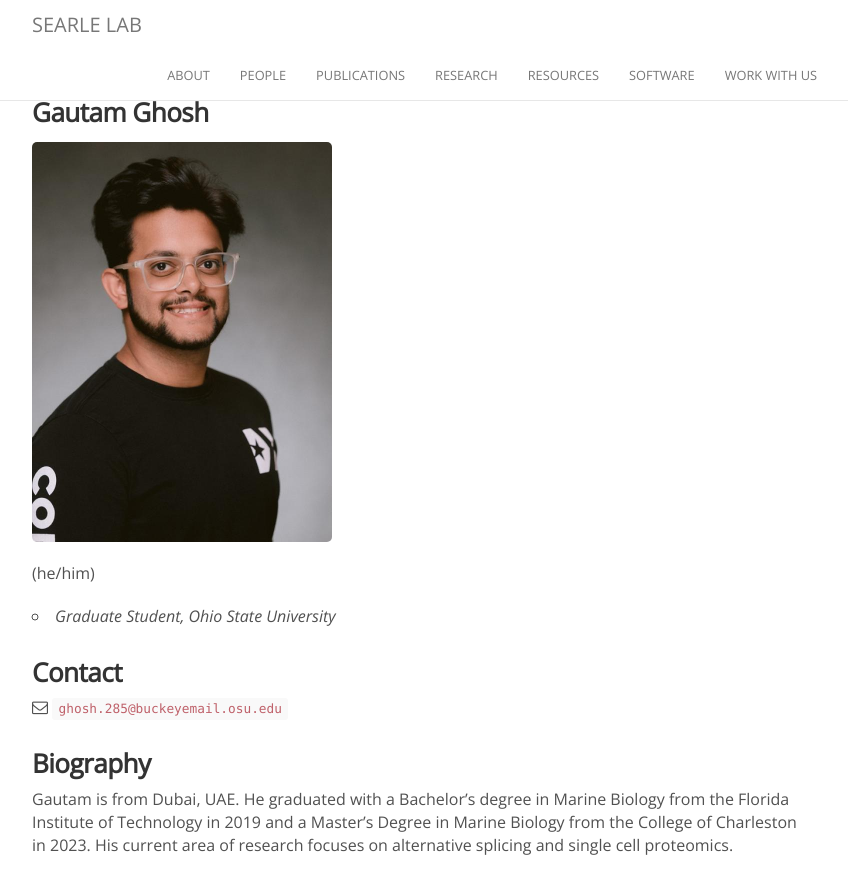
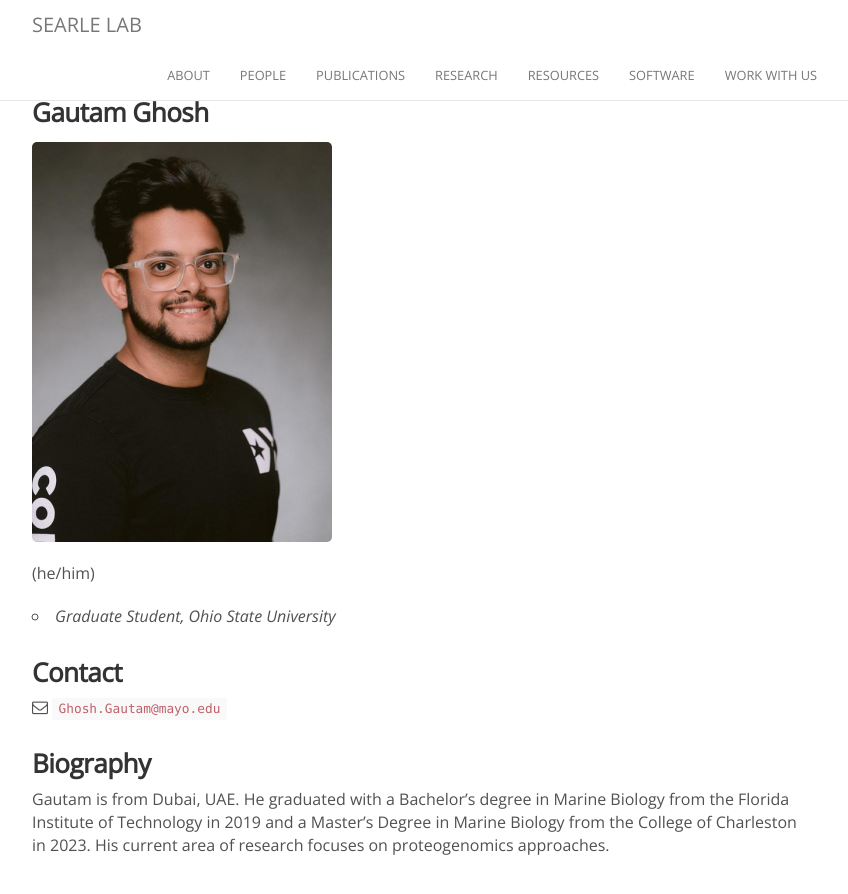
Before and after one commit to searlelab/searlelab.github.io, a Jekyll site: the page built from _people/gautam_ghosh.md, in a window 1280 px wide. Shown: the top 894 px of the page, without its empty margins (223-1071 px from the left). Built offline with Jekyll 4.4.1, drawn with Linux system fonts in a browser that asks for light colours; nearby versions of some CDN libraries; comment, search, counter and statistics services are not loaded.

Commit message:
Update contact info and biography for Gautam Ghosh
Updated email address and revised research focus.

```diff
--- a/_people/gautam_ghosh.md
+++ b/_people/gautam_ghosh.md
@@ -14,8 +14,8 @@ joined: 2024
 
 ### Contact
 
-<i class="fa fa-envelope-o"></i> `ghosh.285@buckeyemail.osu.edu`
+<i class="fa fa-envelope-o"></i> `Ghosh.Gautam@mayo.edu`
 
 ### Biography
 
-Gautam is from Dubai, UAE. He graduated with a Bachelor's degree in Marine Biology from the Florida Institute of Technology in 2019 and a Master's Degree in Marine Biology from the College of Charleston in 2023. His current area of research focuses on alternative splicing and single cell proteomics.
+Gautam is from Dubai, UAE. He graduated with a Bachelor's degree in Marine Biology from the Florida Institute of Technology in 2019 and a Master's Degree in Marine Biology from the College of Charleston in 2023. His current area of research focuses on proteogenomics approaches.
```
